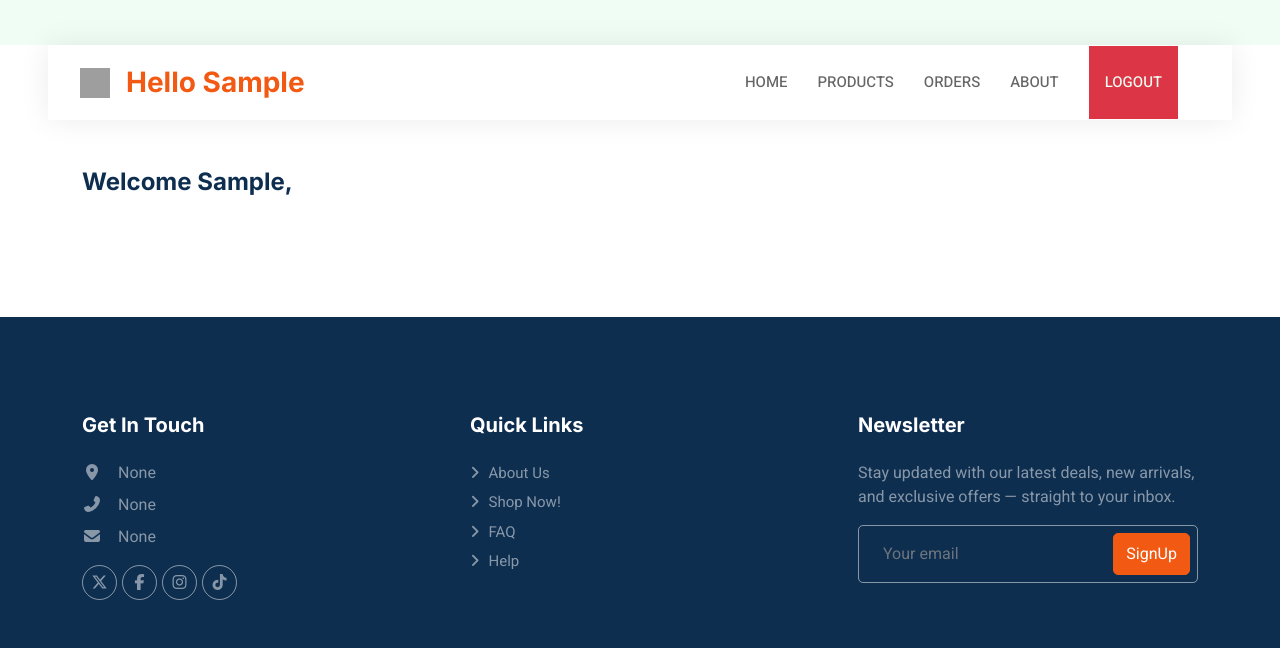
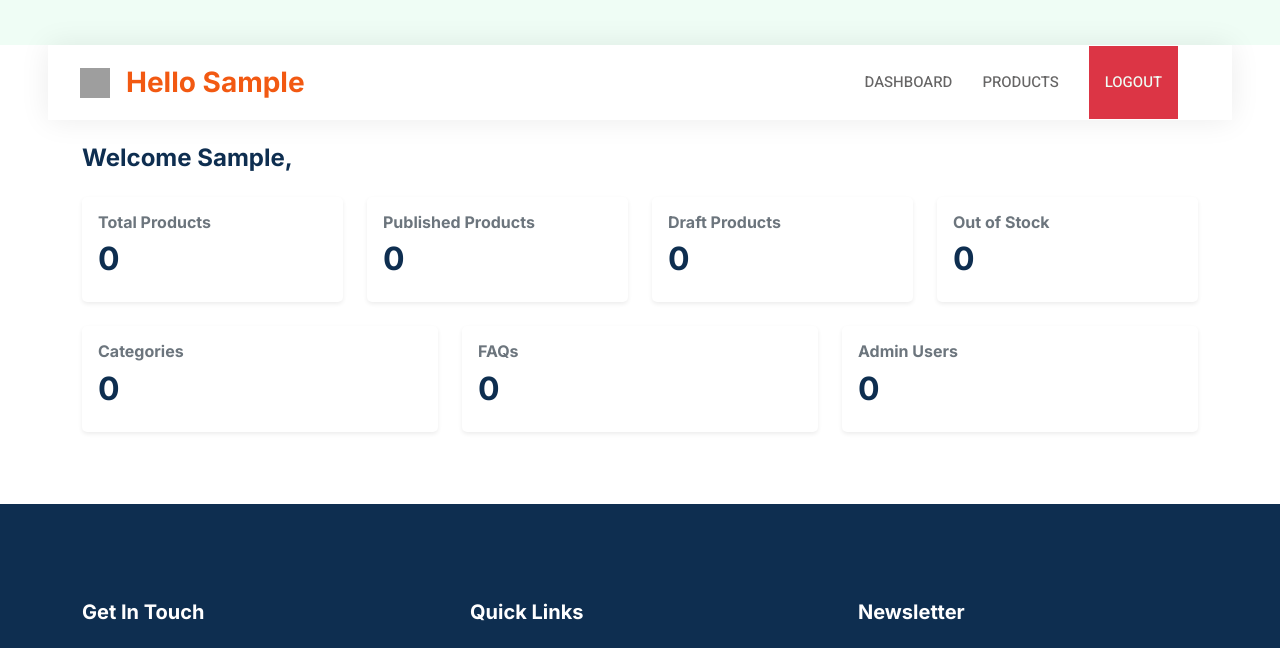
Before and after one commit to davidinmichael/e-commerce-website, a Django app: page /admin-space/dashboard/ in a window 1280 px wide. Shown: the top 648 px of the page. Run offline with Django 5.2, Linux system fonts and the light colour scheme; the visitor is signed in with stand-in values (Sample User, id 1); data comes from the database, SQL or seed files in the repository; data that the repository does not hold is empty; some libraries are stand-ins or nearby versions; grey boxes are pictures that could not be loaded.

Commit message:
mod: Added dashboard page

```diff
--- a/admin_app/templates/admin_app/dashboard.html
+++ b/admin_app/templates/admin_app/dashboard.html
@@ -1,7 +1,79 @@
-{% extends "admin_base.html" %} {% load static %} {% block content %}
-<div class="container py-5">
-  <div class="row justify-content-center">
-    <h1 class="mb-4 h4">Welcome {{user.first_name}},</h1>
-  </div>
+{% extends "admin_base.html" %}
+{% load static %}
+
+{% block content %}
+<div class="container py-4">
+
+    <h1 class="h4 mb-4">
+        Welcome {{ user.first_name }},
+    </h1>
+
+    <div class="row g-4">
+
+        <div class="col-md-3">
+            <div class="card border-0 shadow-sm">
+                <div class="card-body">
+                    <h6 class="text-muted">Total Products</h6>
+                    <h2>{{ total_products }}</h2>
+                </div>
+            </div>
+        </div>
+
+        <div class="col-md-3">
+            <div class="card border-0 shadow-sm">
+                <div class="card-body">
+                    <h6 class="text-muted">Published Products</h6>
+                    <h2>{{ published_products }}</h2>
+                </div>
+            </div>
+        </div>
+
+        <div class="col-md-3">
+            <div class="card border-0 shadow-sm">
+                <div class="card-body">
+                    <h6 class="text-muted">Draft Products</h6>
+                    <h2>{{ unpublished_products }}</h2>
+                </div>
+            </div>
+        </div>
+
+        <div class="col-md-3">
+            <div class="card border-0 shadow-sm">
+                <div class="card-body">
+                    <h6 class="text-muted">Out of Stock</h6>
+                    <h2>{{ out_of_stock_products }}</h2>
+                </div>
+            </div>
+        </div>
+
+        <div class="col-md-4">
+            <div class="card border-0 shadow-sm">
+                <div class="card-body">
+                    <h6 class="text-muted">Categories</h6>
+                    <h2>{{ total_categories }}</h2>
+                </div>
+            </div>
+        </div>
+
+        <div class="col-md-4">
+            <div class="card border-0 shadow-sm">
+                <div class="card-body">
+                    <h6 class="text-muted">FAQs</h6>
+                    <h2>{{ total_faqs }}</h2>
+                </div>
+            </div>
+        </div>
+
+        <div class="col-md-4">
+            <div class="card border-0 shadow-sm">
+                <div class="card-body">
+                    <h6 class="text-muted">Admin Users</h6>
+                    <h2>{{ total_admin_users }}</h2>
+                </div>
+            </div>
+        </div>
+
+    </div>
+
 </div>
 {% endblock %}
--- a/admin_app/views.py
+++ b/admin_app/views.py
@@ -7,7 +7,7 @@
 from account.choices import UserType
 from account.forms import AccountForm, LoginForm
 from account.models import Account
-from business.models import Product
+from business.models import Product, Category, FAQ
 
 
 class RegisterAdminView(View):
@@ -66,7 +66,16 @@
         if not user.is_authenticated:
             messages.error(request, "You don't have permission to access this page.")
             return redirect("login_admin")
-        return render(request, "admin_app/dashboard.html")
+        context = {
+            "total_products": Product.objects.count(),
+            "published_products": Product.objects.filter(is_published=True).count(),
+            "unpublished_products": Product.objects.filter(is_published=False).count(),
+            "out_of_stock_products": Product.objects.filter(inventory_count=0).count(),
+            "total_categories": Category.objects.count(),
+            "total_faqs": FAQ.objects.count(),
+            "total_admin_users": Account.objects.filter(user_type=UserType.ADMIN).count(),
+        }
+        return render(request, "admin_app/dashboard.html", context)
 
 
 def list_products(request):
--- a/templates/base.html
+++ b/templates/base.html
@@ -3,7 +3,7 @@
 <html lang="en">
   <head>
     <meta charset="utf-8" />
-    <title>E-Commerce</title>
+    <title>E-Commerce Store</title>
     {% block title %} {% endblock title %}
     <meta content="width=device-width, initial-scale=1.0" name="viewport" />
     <meta content="" name="keywords" />
--- a/templates/partials/auth_navbar.html
+++ b/templates/partials/auth_navbar.html
@@ -29,11 +29,9 @@
     </button>
     <div class="collapse navbar-collapse" id="navbarCollapse">
       <div class="navbar-nav ms-auto">
-        <a href="{% url 'home' %}" class="nav-item nav-link active">Home</a>
+        <a href="{% url 'dashboard' %}" class="nav-item nav-link active">Dashboard</a>
         <a href="{% url 'admin_products' %}" class="nav-item nav-link">Products</a>
-        <a href="{% url 'cart' %}" class="nav-item nav-link">Orders</a>
 
-        <a href="#aboutUs" class="nav-item nav-link">About</a>
         {% if request.user.is_authenticated %}
         <a
           href="{% url 'logout' %}"
```
